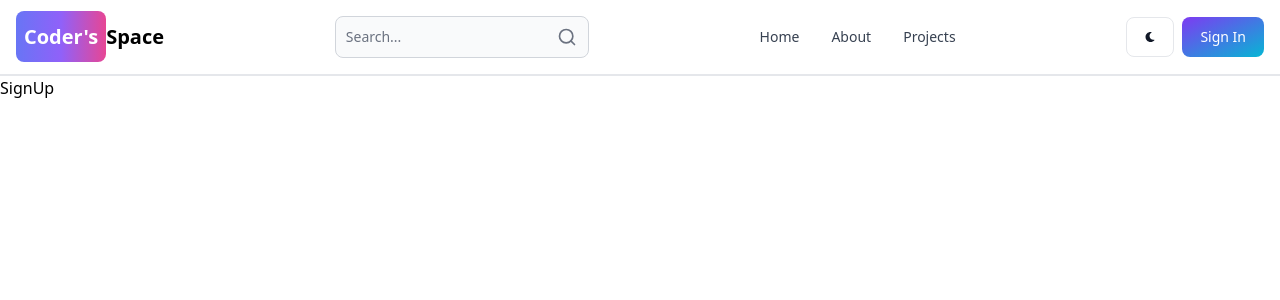
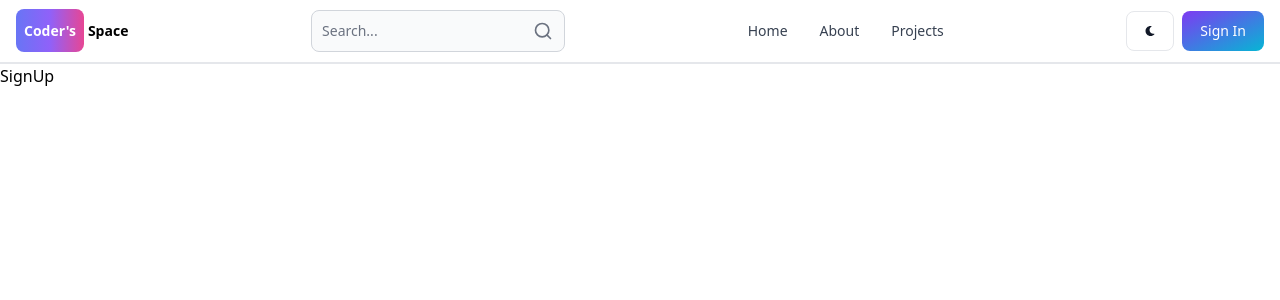
Before and after one commit to TishaPramanick/mern_blog_project, a React (Vite) app in the folder frontend/: page /sign-in in a window 1280 px wide. Shown: the top 300 px of the page. Built offline with nearby package versions, Linux system fonts and the light colour scheme.

Commit message:
changes in css in header/navbar

```diff
--- a/frontend/src/components/Header.jsx
+++ b/frontend/src/components/Header.jsx
@@ -3,13 +3,14 @@ import {Link , useLocation} from "react-router-dom"
 import {Button, Navbar, TextInput} from "flowbite-react";
 import { FiSearch  } from "react-icons/fi";
 import {FaMoon} from "react-icons/fa";
+import { RxHamburgerMenu } from "react-icons/rx";
 export default function Header() {
     const path = useLocation().pathname;
   return (
-    <Navbar className='border-b-2 py-4'>
-        <Link to="/" className='self-center whitespace-nowrap text-sm sm:text-xl font-semibold dark:text-white'>
+    <Navbar className='border-b-2 '>
+        <Link to="/" className='self-center whitespace-nowrap text-sm sm:text-sm font-semibold dark:text-white'>
             <span className='px-2 py-3 bg-gradient-to-r from-indigo-500 via-purple-500 to-pink-500
-            rounded-lg text-white'>Coder's</span>
+            rounded-lg text-white mr-1'>Coder's</span>
             Space
         </Link>
         <form action="">
@@ -32,7 +33,7 @@ export default function Header() {
                      Sign In
                 </Button>
             </Link>
-            <Navbar.Toggle></Navbar.Toggle>
+            <Navbar.Toggle className='border-0'><RxHamburgerMenu></RxHamburgerMenu></Navbar.Toggle>
         </div>
         <Navbar.Collapse>
             <Navbar.Link active={path === '/'} href='/'>
```
